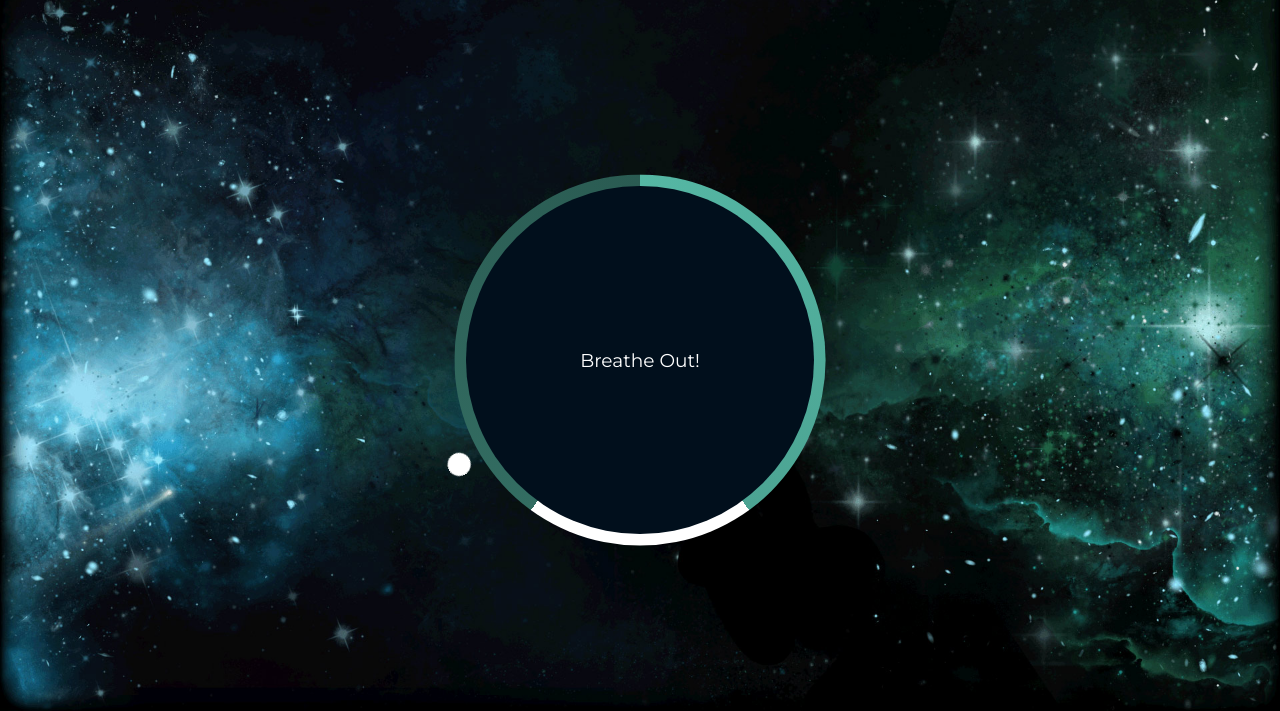
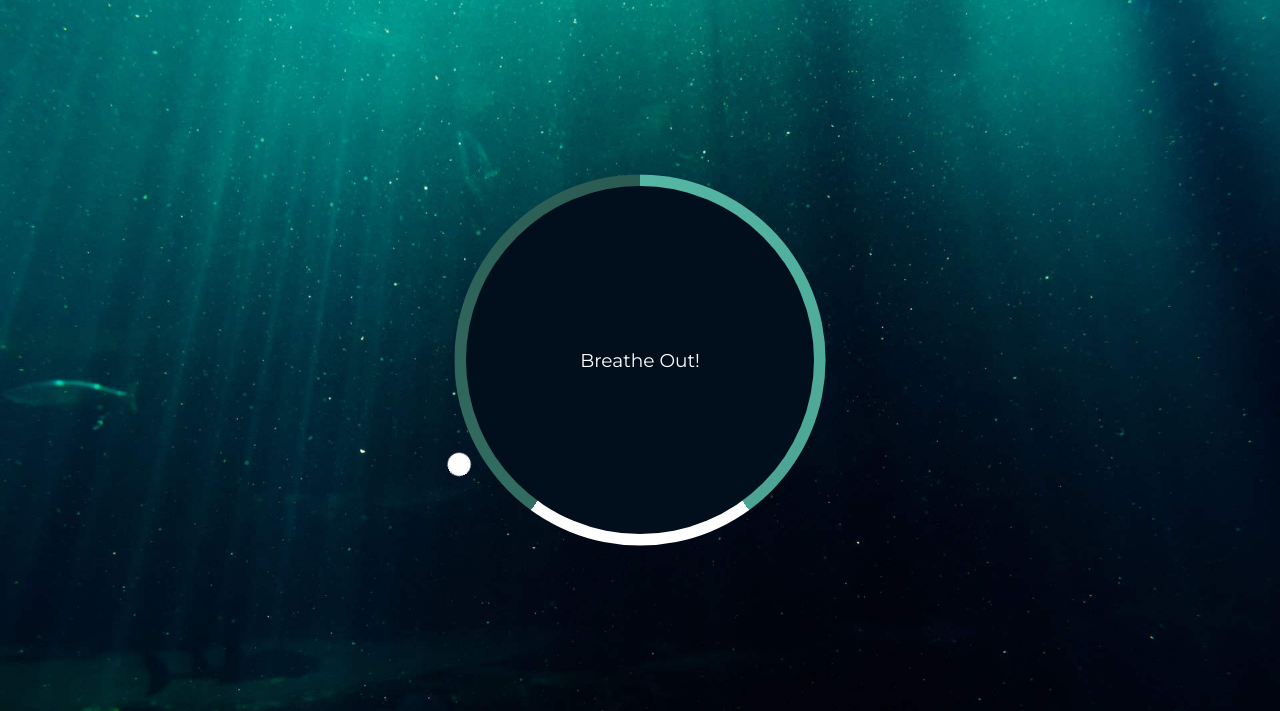
Before and after one commit to namrata9503/VanillaJS-Meditation-Breathing_App, a plain HTML site: page index.html in a window 1280 px wide. Shown: the part 89-800 px from the top of the page. Drawn offline with Linux system fonts and the light colour scheme.

Commit message:
image changed

```diff
--- a/style.css
+++ b/style.css
@@ -5,7 +5,7 @@
 }
 
 body {
-    background: #193b4e url('./img/b.jpg') no-repeat center center/cover;
+    background: #193b4e url('./img/bg.jpg') no-repeat center center/cover;
 
   color: #fff;
   font-family: 'Montserrat', sans-serif;
```
Also changed, not shown: img/bg.jpg (added).
